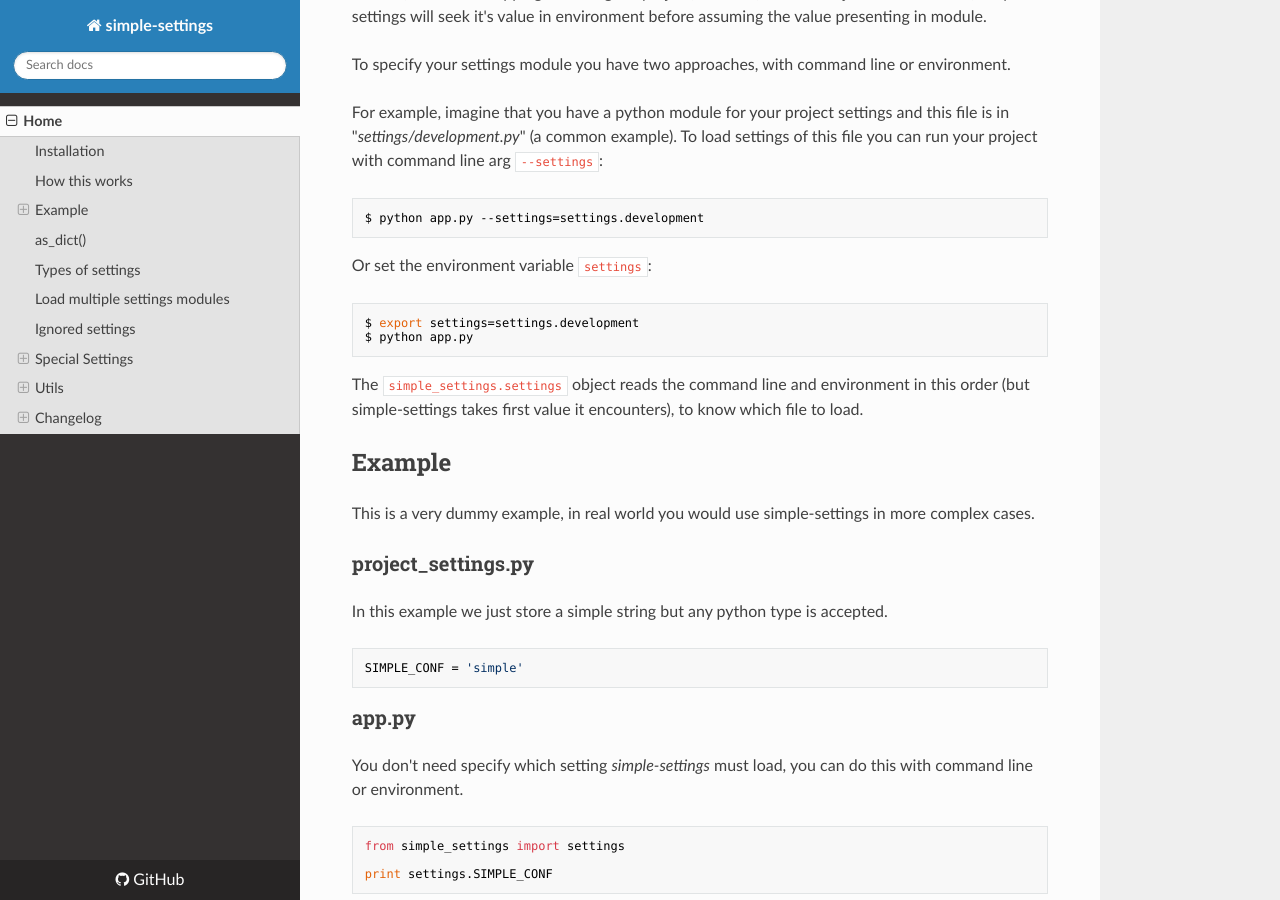
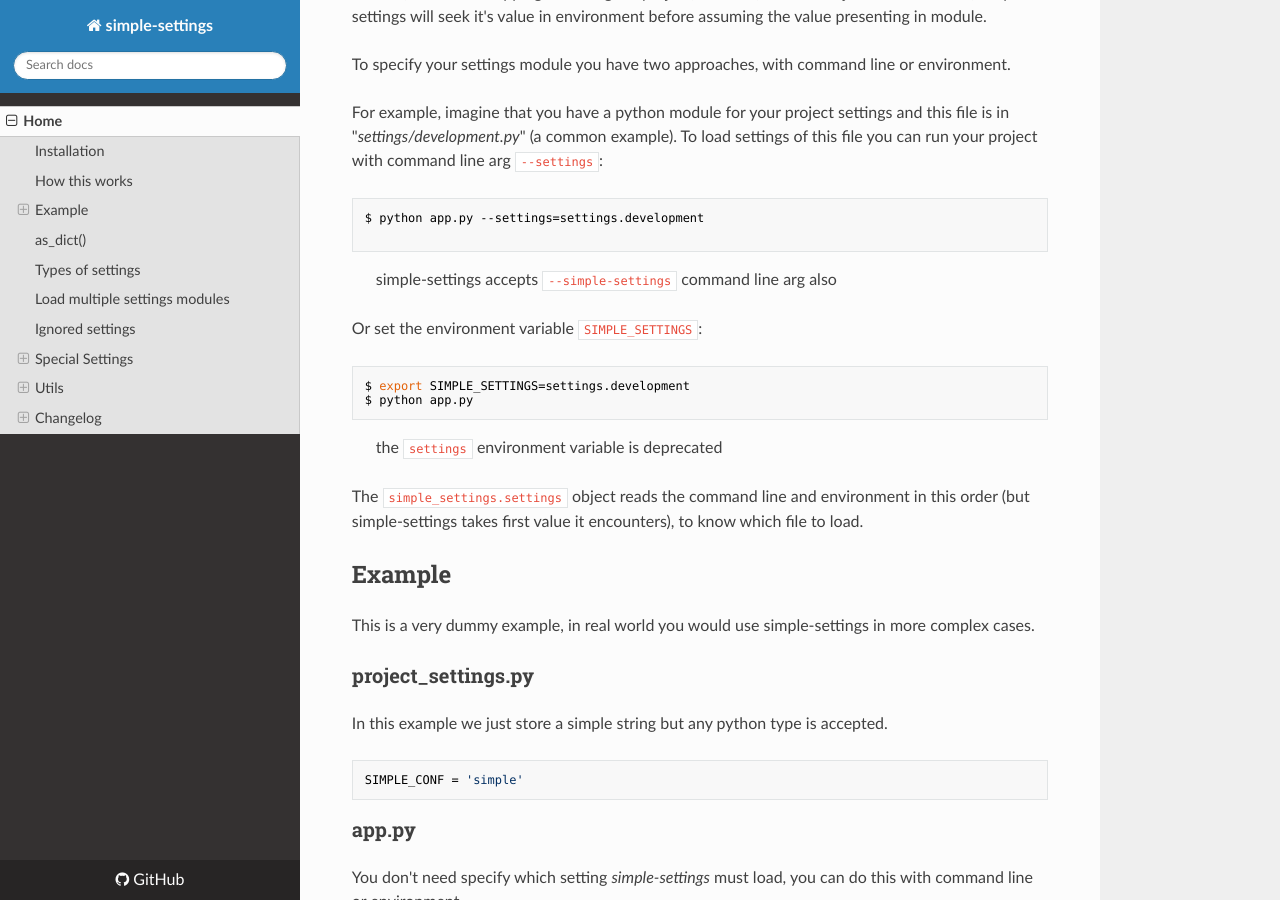
Before and after one commit to drgarcia1986/simple-settings, an MkDocs documentation site: the page built from docs/index.md, in a window 1280 px wide and 900 px high, scrolled down 687 px. Built offline with MkDocs 1.6.1, drawn with Linux system fonts in a browser that asks for light colours; nearby versions of some CDN libraries; old or Windows-style settings are respelled for this version of MkDocs; some of the changed text lies outside the part shown.

Commit message:
update documentation and changelog add refs about `SIMPLE_SETTINGS` env var and `--simple-settings` arg

````diff
--- a/docs/index.md
+++ b/docs/index.md
@@ -33,14 +33,19 @@
 
 ```bash
 $ python app.py --settings=settings.development
+
+```
+> simple-settings accepts `--simple-settings` command line arg also
+
+Or set the environment variable `SIMPLE_SETTINGS`:
+
+```bash
+$ export SIMPLE_SETTINGS=settings.development
+$ python app.py
 ```
 
-Or set the environment variable `settings`:
+> the `settings` environment variable is deprecated
 
-```bash
-$ export settings=settings.development
-$ python app.py
-```
 The `simple_settings.settings` object reads the command line and environment in this order (but simple-settings takes first value it encounters), to know which file to load.
 
 
@@ -170,6 +175,8 @@
 ### [NEXT_RELEASE]
 * Some refactors.
 * Load settings of _yaml_ files.
+* New `SIMPLE_SETTINGS` environment variable.
+* New `--simple-settings` command line arg.
 
 ### [0.4.0] - 2016-01-03
 * Lazy settings load.
````
